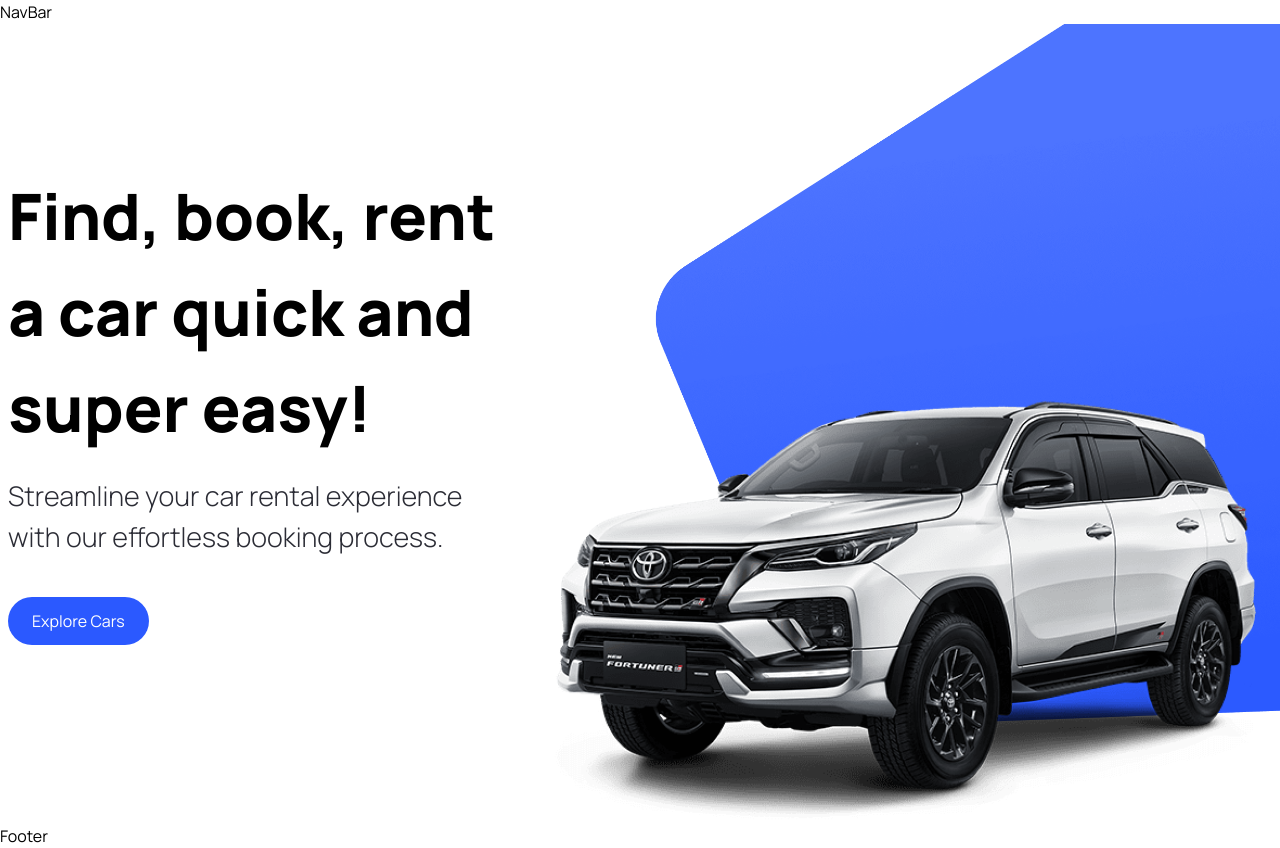
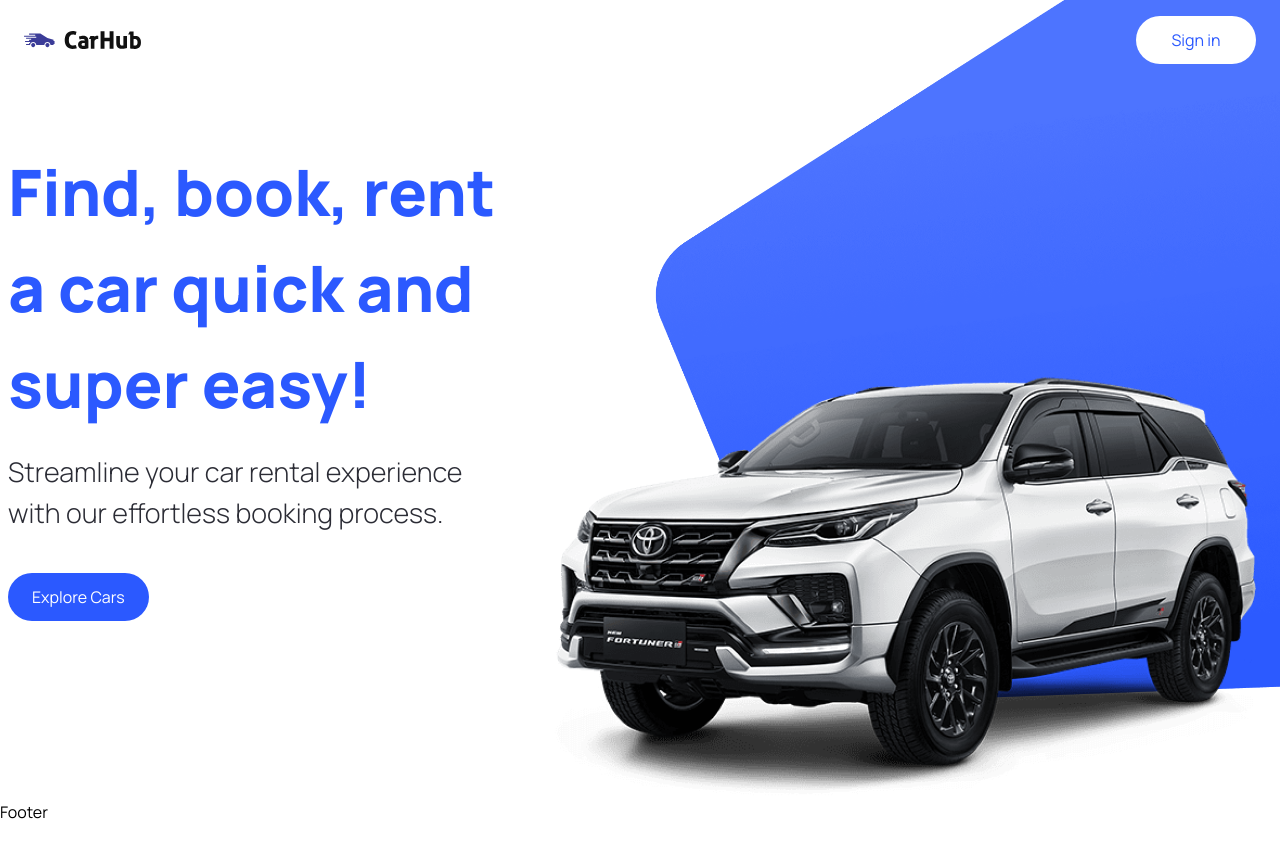
Before and after one commit to Saber1Y/Cars-Hub, a Next.js app: page / in a window 1280 px wide. After the commit the page ends 824 px from the top, so only its background shows below. Built offline with nearby package versions, Linux system fonts and the light colour scheme.

Commit message:
UPDATE: NAVBAR ADDED

```diff
--- a/components/Hero.js
+++ b/components/Hero.js
@@ -13,7 +13,7 @@
     return (
         <div className='hero'>
             <div className='flex-1 pt-36 px-2'>
-                <h1 className='hero__title'>
+                <h1 className='hero__title text-[#2b59ff]'>
                     Find, book, rent a car quick and super easy!
                 </h1>
 
--- a/components/Navbar.jsx
+++ b/components/Navbar.jsx
@@ -1,10 +1,23 @@
 import React from 'react'
+import Link from 'next/link'
+import Image from 'next/image'
+import { CustomButton } from '..'
 
 const Navbar = () => {
   return (
-    <div>
-      NavBar
-    </div>
+    <header className='w-full absolute z-10'>
+      <nav className='max-w-[1440px] mx-auto flex justify-between items-center px-6 py-4'>
+        <Link href="" className='flex justify-center items-center'>
+          <img src="./logo.svg" alt="car logo" width={117} height={18} className='object-logo' />
+        </Link>
+
+        <CustomButton
+         title="Sign in"
+         type="button"
+         containerStyles='text-primary-blue rounded-full bg-white min-w-[120px]'
+        />
+      </nav>
+    </header>
   )
 }
 
```
Also changed, not shown: app/globals.css (+0 -8 lines).
